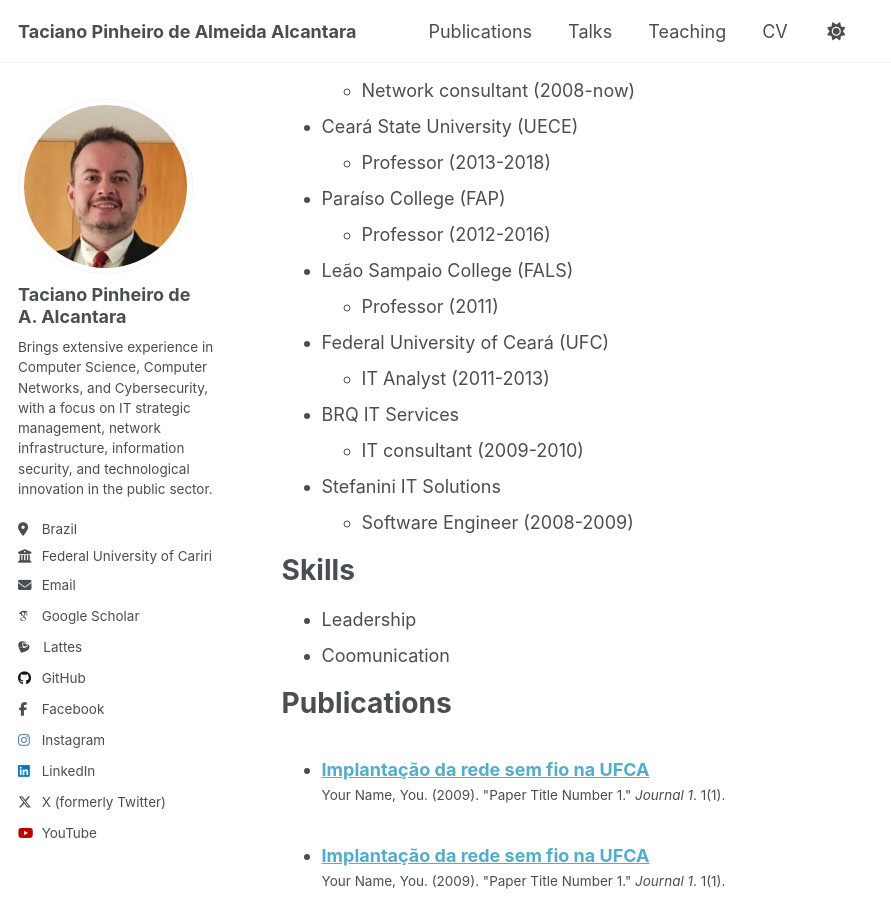
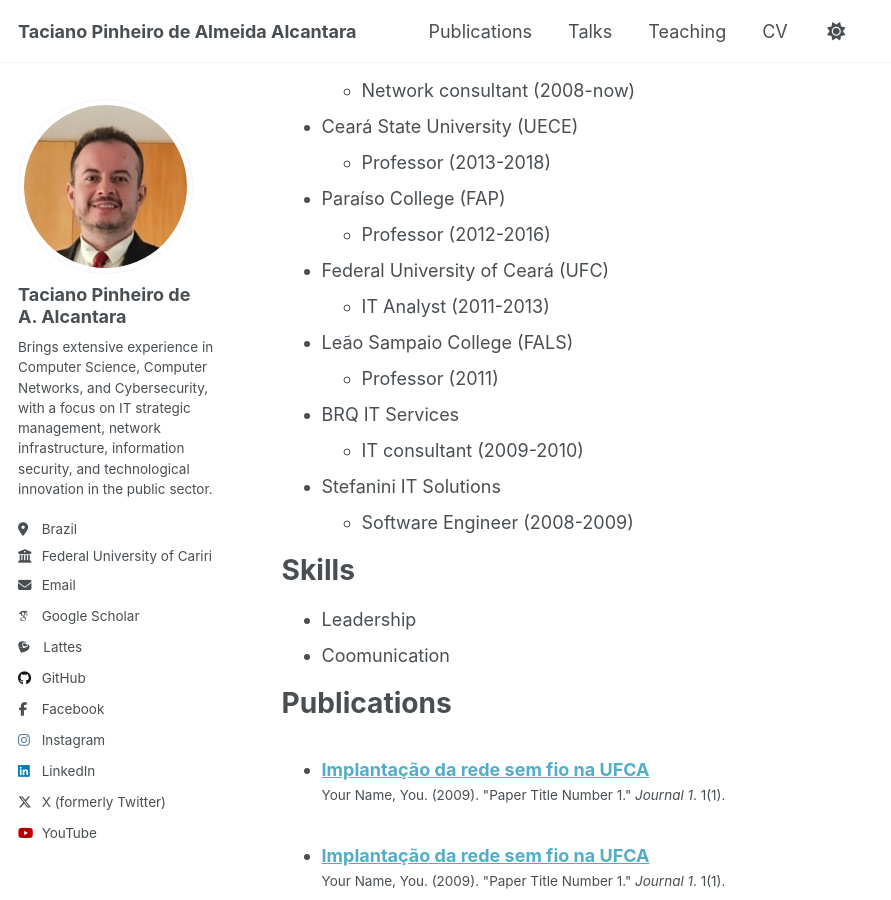
Before and after one commit to tacianopinheiro/tacianopinheiro.github.io, a Jekyll site: the page built from _pages/cv.md, in a window 1280 px wide and 900 px high, scrolled down 492 px. Shown: the whole window, without its empty margins (0-891 px from the left). Built offline with Jekyll 4.4.1, drawn with Linux system fonts in a browser that asks for light colours; some web fonts are replaced.

Commit message:
Update cv.md

```diff
--- a/_pages/cv.md
+++ b/_pages/cv.md
@@ -35,11 +35,11 @@ Work experience
 * Paraíso College (FAP)
   * Professor (2012-2016)
 
+* Federal University of Ceará (UFC)
+  * IT Analyst (2011-2013)
+
 * Leão Sampaio College (FALS)
   * Professor (2011)
-
-* Federal University of Ceará (UFC)
-  * IT Analyst (2011-2013)
 
 * BRQ IT Services
   * IT consultant (2009-2010)
```
